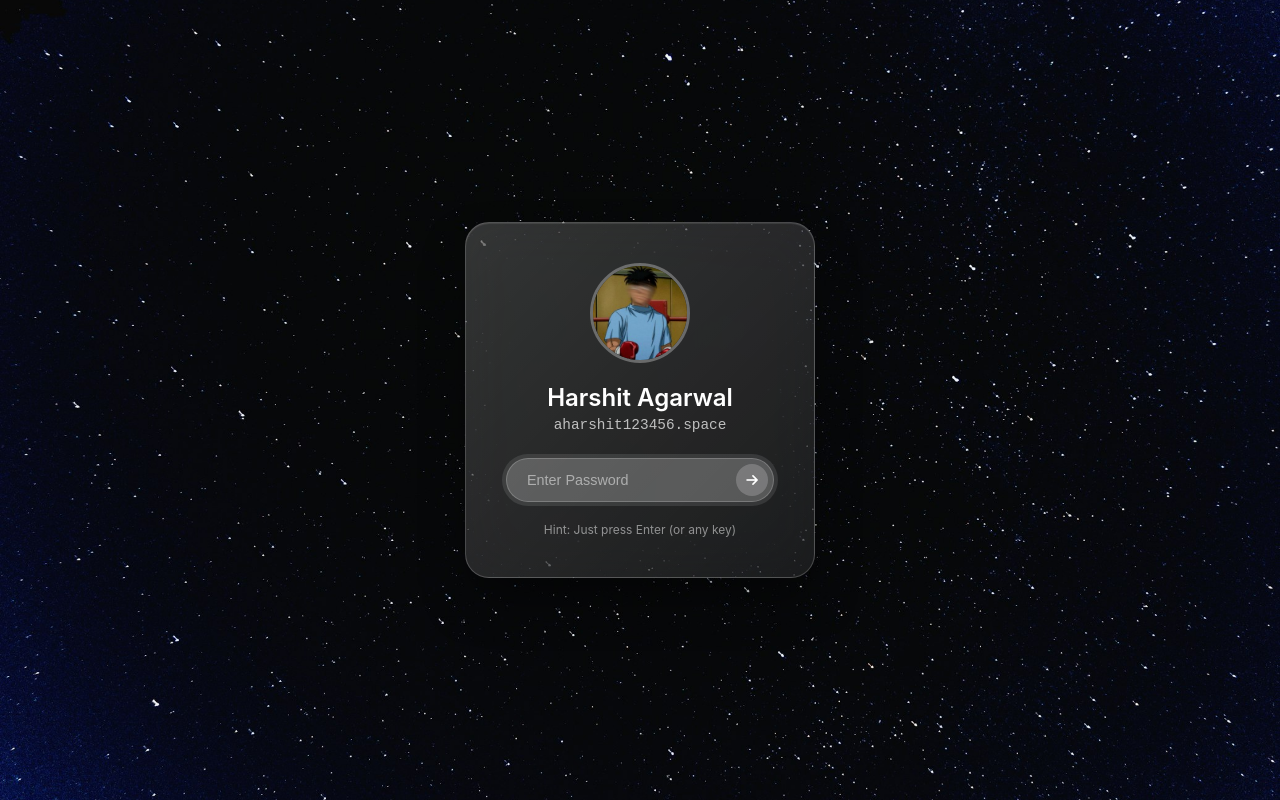
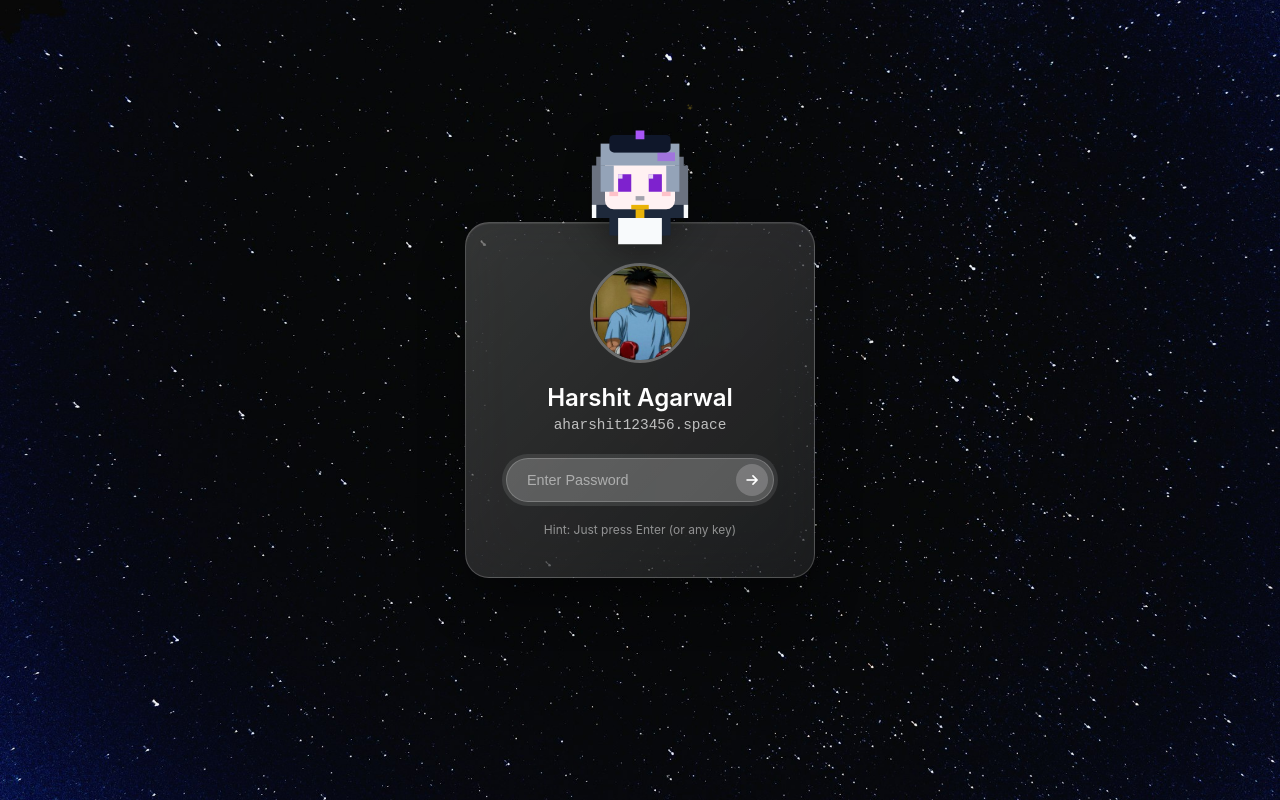
Before and after one commit to aharshit123456/aharshit123456.github.io, a Next.js app: page / in a window 1280 px wide. Built offline with nearby package versions, Linux system fonts and the light colour scheme.

Commit message:
kuru kuru added

```diff
--- a/src/app/layout.tsx
+++ b/src/app/layout.tsx
@@ -84,7 +84,7 @@ export default function RootLayout({
   children: React.ReactNode;
 }>) {
   return (
-    <html lang="en">
+    <html lang="en" suppressHydrationWarning>
       <body className="dark-mode">
         {children}
         <script
--- /dev/null
+++ b/src/components/portfolio/PixelCharacter.tsx
@@ -0,0 +1,185 @@
+'use client';
+
+import React, { useState, useEffect } from 'react';
+import { motion } from 'framer-motion';
+
+export default function PixelCharacter() {
+  const [blink, setBlink] = useState(false);
+  const [mousePos, setMousePos] = useState({ x: 0, y: 0 });
+  const [isSpinning, setIsSpinning] = useState(false);
+
+  useEffect(() => {
+    const blinkInterval = setInterval(() => {
+      setBlink(true);
+      setTimeout(() => setBlink(false), 150);
+    }, 4000);
+
+    const handleMouseMove = (e: MouseEvent) => {
+      const x = (e.clientX / window.innerWidth - 0.5) * 5;
+      const y = (e.clientY / window.innerHeight - 0.5) * 5;
+      setMousePos({ x, y });
+    };
+
+    window.addEventListener('mousemove', handleMouseMove);
+    return () => {
+      clearInterval(blinkInterval);
+      window.removeEventListener('mousemove', handleMouseMove);
+    };
+  }, []);
+
+  const triggerSpin = () => {
+    if (isSpinning) return;
+    setIsSpinning(true);
+    setTimeout(() => setIsSpinning(false), 1000);
+  };
+
+  return (
+    <motion.div
+      initial={{ y: 20, opacity: 0 }}
+      animate={{ y: 0, opacity: 1 }}
+      transition={{ delay: 0.5, duration: 0.8 }}
+      onClick={triggerSpin}
+      style={{
+        width: '140px',
+        height: '140px',
+        position: 'relative',
+        filter: 'drop-shadow(0 10px 15px rgba(0,0,0,0.3))',
+        cursor: 'pointer'
+      }}
+    >
+      <motion.svg
+        viewBox="0 0 32 32"
+        animate={{
+          rotate: isSpinning ? 360 : 0,
+          scale: isSpinning ? [1, 1.1, 1] : 1
+        }}
+        transition={{
+          duration: 1,
+          ease: "easeInOut"
+        }}
+        style={{
+          width: '100%',
+          height: '100%',
+          imageRendering: 'pixelated'
+        }}
+      >
+        {/* Herta Chibi Pixel Art */}
+
+        {/* Hair (Back) */}
+        <rect x="6" y="10" width="20" height="14" fill="#6b7280" />
+        <rect x="5" y="12" width="22" height="10" fill="#6b7280" />
+
+        {/* Body / Outfit */}
+        <rect x="10" y="20" width="12" height="8" fill="#1e293b" /> {/* Main coat */}
+        <rect x="9" y="22" width="14" height="6" fill="#1e293b" />
+        <rect x="11" y="24" width="10" height="6" fill="#f8fafc" /> {/* Dress/Shirt */}
+
+        {/* Arms */}
+        <motion.g animate={{ rotate: isSpinning ? [0, 20, -20, 0] : 0 }}>
+          <rect x="6" y="21" width="5" height="3" fill="#1e293b" /> {/* Left arm */}
+          <rect x="21" y="21" width="5" height="3" fill="#1e293b" /> {/* Right arm */}
+          <rect x="5" y="21" width="1" height="3" fill="#f8fafc" /> {/* Sleeves */}
+          <rect x="26" y="21" width="1" height="3" fill="#f8fafc" />
+        </motion.g>
+
+        {/* Head Base */}
+        <rect x="8" y="8" width="16" height="14" rx="2" fill="#fff1f2" />
+
+        {/* Hair (Front/Bangs) */}
+        <rect x="7" y="7" width="18" height="5" fill="#94a3b8" />
+        <rect x="7" y="12" width="3" height="6" fill="#94a3b8" /> {/* Side bangs */}
+        <rect x="22" y="12" width="3" height="6" fill="#94a3b8" />
+        <rect x="10" y="7" width="12" height="2" fill="#475569" /> {/* Hair shadow/top */}
+        <rect x="20" y="9" width="4" height="2" fill="#a855f7" opacity="0.6" /> {/* Purple highlight */}
+
+        {/* Beret / Hat */}
+        <rect x="9" y="5" width="14" height="4" rx="1" fill="#0f172a" />
+        <rect x="15" y="4" width="2" height="2" fill="#a855f7" /> {/* Hat gem */}
+
+        {/* Face Details */}
+        <motion.g animate={{ x: mousePos.x, y: mousePos.y }}>
+          {!blink ? (
+            <>
+              {/* Purple Eyes */}
+              <rect x="11" y="14" width="3" height="4" fill="#7e22ce" />
+              <rect x="18" y="14" width="3" height="4" fill="#7e22ce" />
+              <rect x="11" y="14" width="1" height="1" fill="#fff" opacity="0.8" />
+              <rect x="18" y="14" width="1" height="1" fill="#fff" opacity="0.8" />
+            </>
+          ) : (
+            <>
+              {/* Blink */}
+              <rect x="11" y="16" width="3" height="1" fill="#7e22ce" />
+              <rect x="18" y="16" width="3" height="1" fill="#7e22ce" />
+            </>
+          )}
+          {/* Neutral Mouth */}
+          <rect x="15" y="19" width="2" height="1" fill="#475569" opacity="0.5" />
+        </motion.g>
+
+        {/* Blush */}
+        <rect x="9" y="18" width="2" height="1" fill="#fda4af" opacity="0.6" />
+        <rect x="21" y="18" width="2" height="1" fill="#fda4af" opacity="0.6" />
+
+        {/* Gold Accents */}
+        <rect x="14" y="21" width="4" height="1" fill="#eab308" /> {/* Collar/Gold part */}
+        <rect x="15" y="22" width="2" height="2" fill="#eab308" />
+
+      </motion.svg>
+
+      {/* Speech Bubble */}
+      {isSpinning && (
+        <motion.div
+          initial={{ opacity: 0, y: 10, scale: 0.5 }}
+          animate={{ opacity: 1, y: -20, scale: 1 }}
+          exit={{ opacity: 0 }}
+          style={{
+            position: 'absolute',
+            top: '-30px',
+            left: '50%',
+            transform: 'translateX(-50%)',
+            background: 'rgba(255,255,255,0.95)',
+            padding: '4px 12px',
+            borderRadius: '12px',
+            fontSize: '12px',
+            fontWeight: 'bold',
+            color: '#7e22ce',
+            whiteSpace: 'nowrap',
+            pointerEvents: 'none',
+            boxShadow: '0 4px 10px rgba(0,0,0,0.2)',
+            border: '2px solid #a855f7',
+            fontFamily: 'sans-serif'
+          }}
+        >
+          Kurukuru~ 🌀
+        </motion.div>
+      )}
+
+      {/* Floating Sparkles */}
+      <motion.div
+        animate={{
+          scale: [0, 1, 0],
+          opacity: [0, 1, 0],
+          y: [0, -40],
+          rotate: [0, 90]
+        }}
+        transition={{ repeat: Infinity, duration: 2, ease: "easeOut" }}
+        style={{ position: 'absolute', top: '20px', right: '10px', pointerEvents: 'none' }}
+      >
+        ✨
+      </motion.div>
+      <motion.div
+        animate={{
+          scale: [0, 0.8, 0],
+          opacity: [0, 0.6, 0],
+          y: [0, -30],
+          x: [0, -10]
+        }}
+        transition={{ repeat: Infinity, duration: 2.5, delay: 0.5, ease: "easeOut" }}
+        style={{ position: 'absolute', top: '30px', left: '10px', pointerEvents: 'none' }}
+      >
+        🌸
+      </motion.div>
+    </motion.div>
+  );
+}
--- a/src/components/portfolio/PortfolioWrapper.tsx
+++ b/src/components/portfolio/PortfolioWrapper.tsx
@@ -23,6 +23,7 @@ import MessagesView from '@/components/portfolio/MessagesView';
 import BrowserView from '@/components/portfolio/BrowserView';
 import DesktopPet from '@/components/portfolio/DesktopPet';
 import BubbleWrap from '@/components/portfolio/BubbleWrap';
+import PixelCharacter from '@/components/portfolio/PixelCharacter';
 
 
 type Tab = {
@@ -1211,6 +1212,9 @@ export default function Portfolio() {
       <div className="login-screen" style={{ backgroundImage: `url(${wallpaper})`, backgroundSize: 'cover', backgroundPosition: 'center' }}>
         <div className="login-container">
           <div className="login-profile">
+            <div style={{ position: 'absolute', top: '-110px', left: '50%', transform: 'translateX(-50%)' }}>
+              <PixelCharacter />
+            </div>
             <img src="profile_new.jpg" alt="Harshit Agarwal" />
           </div>
           <h1>Harshit Agarwal</h1>
@@ -1913,6 +1917,15 @@ export default function Portfolio() {
       </div>
 
       {/* Fixed UI Components (Outside transformed container) */}
+      {/* Herta floating above the Dock */}
+      {isLoggedIn && !isMobile && (
+        <div style={{ position: 'fixed', left: '50%', bottom: '95px', transform: 'translateX(-50%)', zIndex: 10001, pointerEvents: 'none' }}>
+          <div style={{ pointerEvents: 'auto' }}>
+            <PixelCharacter />
+          </div>
+        </div>
+      )}
+
       <Dock
         items={isMobile ? [
           { id: 'messages', name: 'Messages', icon: 'https://img.icons8.com/color/512/imessage.png', onClick: () => {
```
